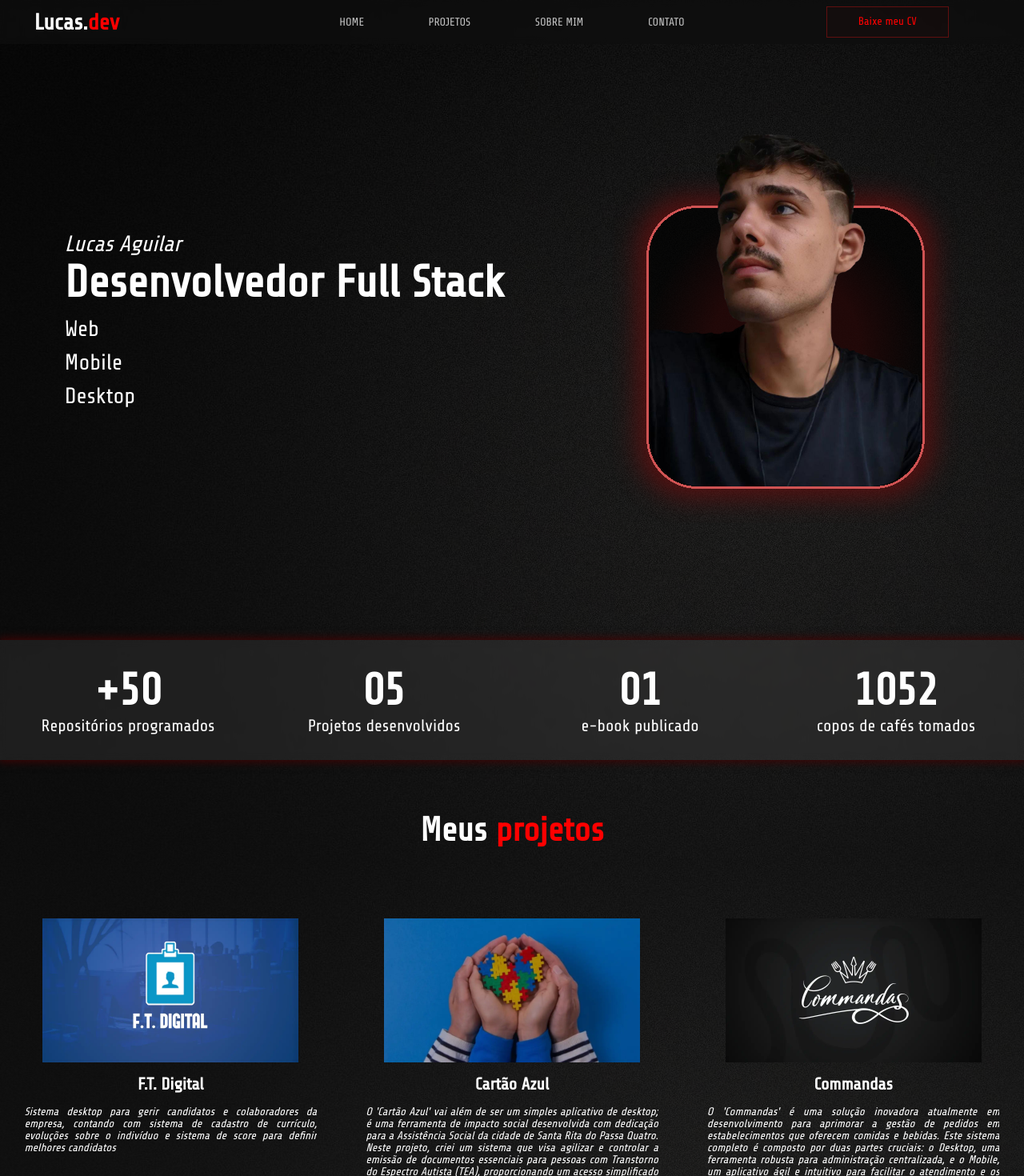
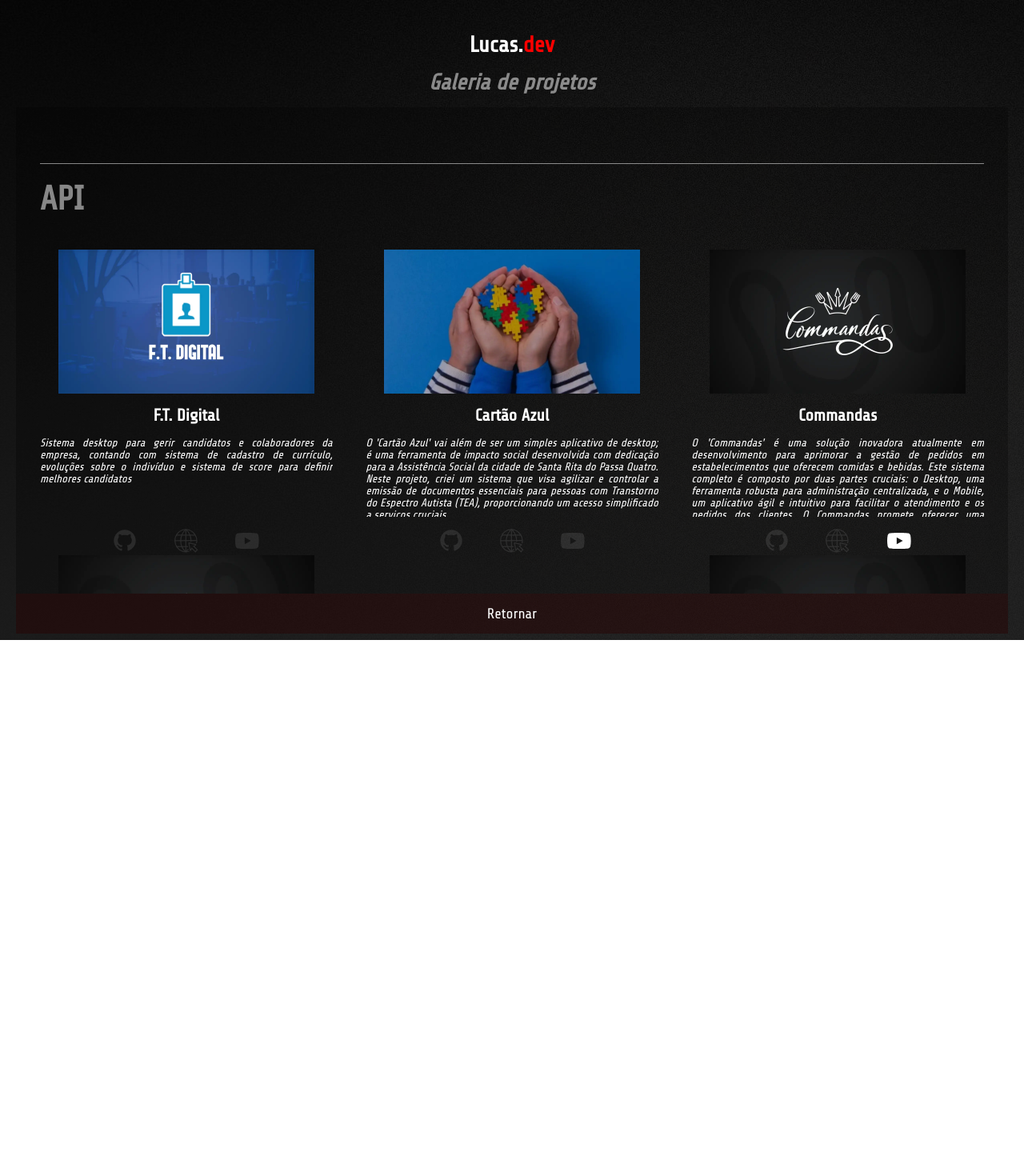
Before and after one commit to LucasSAguilar/portfolio_2024, a React (Create React App) app: page /galeria in a window 1280 px wide. Shown: the top 1470 px of the page at 80% size. After the commit the page ends 800 px from the top, so only its background shows below. Built offline with nearby package versions, Linux system fonts and the light colour scheme.

Commit message:
Iniciando o desenvolvimento da galeria

```diff
--- a/package.json
+++ b/package.json
@@ -12,6 +12,7 @@
     "@types/react-dom": "^18.2.21",
     "react": "^18.2.0",
     "react-dom": "^18.2.0",
+    "react-router-dom": "^6.22.3",
     "react-scripts": "5.0.1",
     "scrollreveal": "^4.0.9",
     "typescript": "^4.9.5",
--- /dev/null
+++ b/src/AppRoutes.tsx
@@ -0,0 +1,16 @@
+import { BrowserRouter, Route, Routes } from "react-router-dom";
+import Pagina from "./Pagina";
+import Galeria from "./telas/Galeria";
+
+const AppRoutes = () => {
+  return (
+    <BrowserRouter>
+      <Routes>
+        <Route path="/" element={<Pagina />} />
+        <Route path="/galeria" element={<Galeria />} />
+      </Routes>
+    </BrowserRouter>
+  );
+};
+
+export default AppRoutes;
--- a/src/App.tsx
+++ b/src/Pagina.tsx
@@ -1,6 +1,6 @@
 import "./global_styles.css";
 import "./app_style.css";
-import Navbar from "./componentes/MenuNavegacao";
+import MenuNavegacao from "./componentes/MenuNavegacao";
 import Home from "./telas/Home";
 import SobreMim from "./telas/SobreMim";
 import Tela from "./componentes/Tela";
@@ -11,7 +11,7 @@
 import Footer from "./componentes/Footer";
 import ScrollReveal from "scrollreveal";
 
-function App() {
+function Pagina() {
   const homeRef = useRef<HTMLDivElement>(null);
   const sobreRef = useRef<HTMLDivElement>(null);
   const projetosRef = useRef<HTMLDivElement>(null);
@@ -24,7 +24,6 @@
   };
   const scrollToSobre = () => {
     if (sobreRef.current) {
-      console.log("aqui");
       sobreRef.current.scrollIntoView({ behavior: "smooth" });
     }
   };
@@ -52,7 +51,7 @@
   return (
     <Tela>
       <>
-        <Navbar
+        <MenuNavegacao
           onClickContato={() => scrollToContato()}
           onClickHome={() => scrollToHome()}
           onClickProjetos={() => scrollToProjetos()}
@@ -79,4 +78,4 @@
   );
 }
 
-export default App;
+export default Pagina;
--- a/src/index.tsx
+++ b/src/index.tsx
@@ -1,12 +1,12 @@
 import React from 'react';
 import ReactDOM from 'react-dom/client';
-import App from './App';
+import AppRoutes from './AppRoutes';
 
 const root = ReactDOM.createRoot(
   document.getElementById('root') as HTMLElement
 );
 root.render(
   <React.StrictMode>
-    <App />
+    <AppRoutes/>
   </React.StrictMode>
 );
--- a/src/mocks/projetos.ts
+++ b/src/mocks/projetos.ts
@@ -10,6 +10,8 @@
         video: "",
         codigo: "",
         site: "",
+        tipo: "Trabalhos",
+        destaque: true,
         capa: capa_FT_Digital
     },
     {
@@ -19,6 +21,8 @@
         video: "",
         codigo: "",
         site: "",
+        tipo: "Trabalhos",
+        destaque: true,
         capa: capa_Cartao_Azul
 
     },
@@ -29,6 +33,32 @@
         video: "https://www.youtube.com/watch?v=fDdEslJN6rk",
         codigo: "",
         site: "",
+        tipo: "Trabalhos",
+        destaque: true,
+        capa: capa_Commandas
+
+    },
+    {
+        id: 4,
+        titulo: "Commandas",
+        descricao: "O 'Commandas' é uma solução inovadora atualmente em desenvolvimento para aprimorar a gestão de pedidos em estabelecimentos que oferecem comidas e bebidas. Este sistema completo é composto por duas partes cruciais: o Desktop, uma ferramenta robusta para administração centralizada, e o Mobile, um aplicativo ágil e intuitivo para facilitar o atendimento e os pedidos dos clientes. O Commandas promete oferecer uma experiência integrada e eficiente para a indústria gastronômica.",
+        video: "https://www.youtube.com/watch?v=fDdEslJN6rk",
+        codigo: "",
+        site: "",
+        tipo: "Trabalhos",
+        destaque: false,
+        capa: capa_Commandas
+
+    },
+    {
+        id: 5,
+        titulo: "Commandas",
+        descricao: "O 'Commandas' é uma solução inovadora atualmente em desenvolvimento para aprimorar a gestão de pedidos em estabelecimentos que oferecem comidas e bebidas. Este sistema completo é composto por duas partes cruciais: o Desktop, uma ferramenta robusta para administração centralizada, e o Mobile, um aplicativo ágil e intuitivo para facilitar o atendimento e os pedidos dos clientes. O Commandas promete oferecer uma experiência integrada e eficiente para a indústria gastronômica.",
+        video: "https://www.youtube.com/watch?v=fDdEslJN6rk",
+        codigo: "",
+        site: "",
+        tipo: "Trabalhos",
+        destaque: false,
         capa: capa_Commandas
 
     }
--- /dev/null
+++ b/src/telas/Galeria/index.tsx
@@ -0,0 +1,74 @@
+import { useRef } from "react";
+import MenuNavegacao from "../../componentes/MenuNavegacao";
+import Tela from "../../componentes/Tela";
+import "./styles.css";
+import projetos from "../../mocks/projetos";
+import CardProjeto from "../../componentes/CardProjeto";
+import { useNavigate } from "react-router-dom";
+
+const Galeria = () => {
+
+    const navigation = useNavigate()
+
+  return (
+    <Tela>
+      <div className="section-galeria">
+        <h1 className="logo-navbar logo-galeria">
+          Lucas. <p className="texto-destaque-navbar"> dev</p>
+        </h1>
+        <h2 className="galeria-title">Galeria de projetos</h2>
+
+        <div className="box-projetos-galeria">
+          <h3 className="subtitle-galeria-box">API</h3>
+          <div className="galeria-separacao-api">
+            {projetos.map((projeto) =>
+              projeto.tipo === "Trabalhos" ? (
+                <CardProjeto projeto={projeto} />
+              ) : null
+            )}
+          </div>
+          <h3 className="subtitle-galeria-box">Ferramentas</h3>
+          <div className="galeria-separacao-api">
+            {projetos.map((projeto) =>
+              projeto.tipo === "Trabalhos" ? (
+                <CardProjeto projeto={projeto} />
+              ) : null
+            )}
+          </div>
+          <h3 className="subtitle-galeria-box">Jogos</h3>
+          <div className="galeria-separacao-api">
+            {projetos.map((projeto) =>
+              projeto.tipo === "Trabalhos" ? (
+                <CardProjeto projeto={projeto} />
+              ) : null
+            )}
+          </div>
+          <h3 className="subtitle-galeria-box">Trabalhos</h3>
+          <div className="galeria-separacao-api">
+            {projetos.map((projeto) =>
+              projeto.tipo === "Trabalhos" ? (
+                <CardProjeto projeto={projeto} />
+              ) : null
+            )}
+          </div>
+          <h3 className="subtitle-galeria-box">Sites demonstrativos</h3>
+          <div className="galeria-separacao-api">
+            {projetos.map((projeto) =>
+              projeto.tipo === "Trabalhos" ? (
+                <CardProjeto projeto={projeto} />
+              ) : null
+            )}
+          </div>
+        </div>
+          <div className="btn-retornar-galeria" onClick={()=> navigation("/")}>
+            Retornar
+          </div>
+      </div>
+    </Tela>
+  );
+};
+
+export default Galeria;
+<Tela>
+  <div></div>
+</Tela>;
--- /dev/null
+++ b/src/telas/Galeria/styles.css
@@ -0,0 +1,54 @@
+.section-galeria {
+    height: 100vh;
+    padding: 20px;
+}
+
+.logo-galeria {
+    width: 100%;
+    margin-top: 20px;
+    justify-content: center;
+}
+
+.galeria-title {
+    width: 100%;
+    text-align: center;
+    font-size: 2rem;
+    color: #ffffff83;
+    font-style: italic;
+    margin: 15px 0;
+}
+
+.box-projetos-galeria{
+    height: 80%;
+    width: 100%;
+    background-color: #00000044;
+    padding: 30px;
+    display: flex;
+    flex-direction: column;
+    overflow-y: auto;
+}
+.subtitle-galeria-box{
+    width: 100%;
+    margin: 40px 0;
+    font-size: 3rem;
+    color: #ffffff83;
+    border-top: 1px solid #ffffff83;
+    padding-top: 20px;
+}
+.galeria-separacao-api {
+    display: flex;
+    justify-content: space-between;
+    flex-wrap: wrap;
+}
+.btn-retornar-galeria{
+    color: #ffffff;
+    padding: 15px;
+    text-align: center;
+    background-color: #29030377;
+    cursor: pointer;
+    font-size: 1.3rem;
+    width: 100%;
+}
+.btn-retornar-galeria:hover{
+    background-color: #290303a1;
+}
--- a/src/telas/Projetos/index.tsx
+++ b/src/telas/Projetos/index.tsx
@@ -1,10 +1,10 @@
+import { useNavigate } from "react-router-dom";
 import CardProjeto from "../../componentes/CardProjeto";
 import projetos from "../../mocks/projetos";
 import "./styles.css";
 
 const Projetos = () => {
-
-
+  const navigation = useNavigate();
 
   return (
     <div className="section-projetos">
@@ -12,11 +12,19 @@
         Meus <a className="texto-destaque-projetos">projetos</a>
       </h1>
       <div className="box-cards-projeto efeito-scroll-review">
-        {projetos.map((projeto) => <CardProjeto projeto={projeto}/>
+        {projetos.map((projeto) =>
+          projeto.destaque ? (
+            <CardProjeto key={projeto.id} projeto={projeto} />
+          ) : null
         )}
       </div>
       <div className="box-posicionar-btn">
-        <button className="btn-mais-projetos efeito-scroll-review">Ver mais projetos</button>
+        <button
+          className="btn-mais-projetos efeito-scroll-review"
+          onClick={() => navigation("/galeria")}
+        >
+          Ver mais projetos
+        </button>
       </div>
     </div>
   );
```
Also changed, not shown: 1 other file (tests, documents, lock files or other folders).
